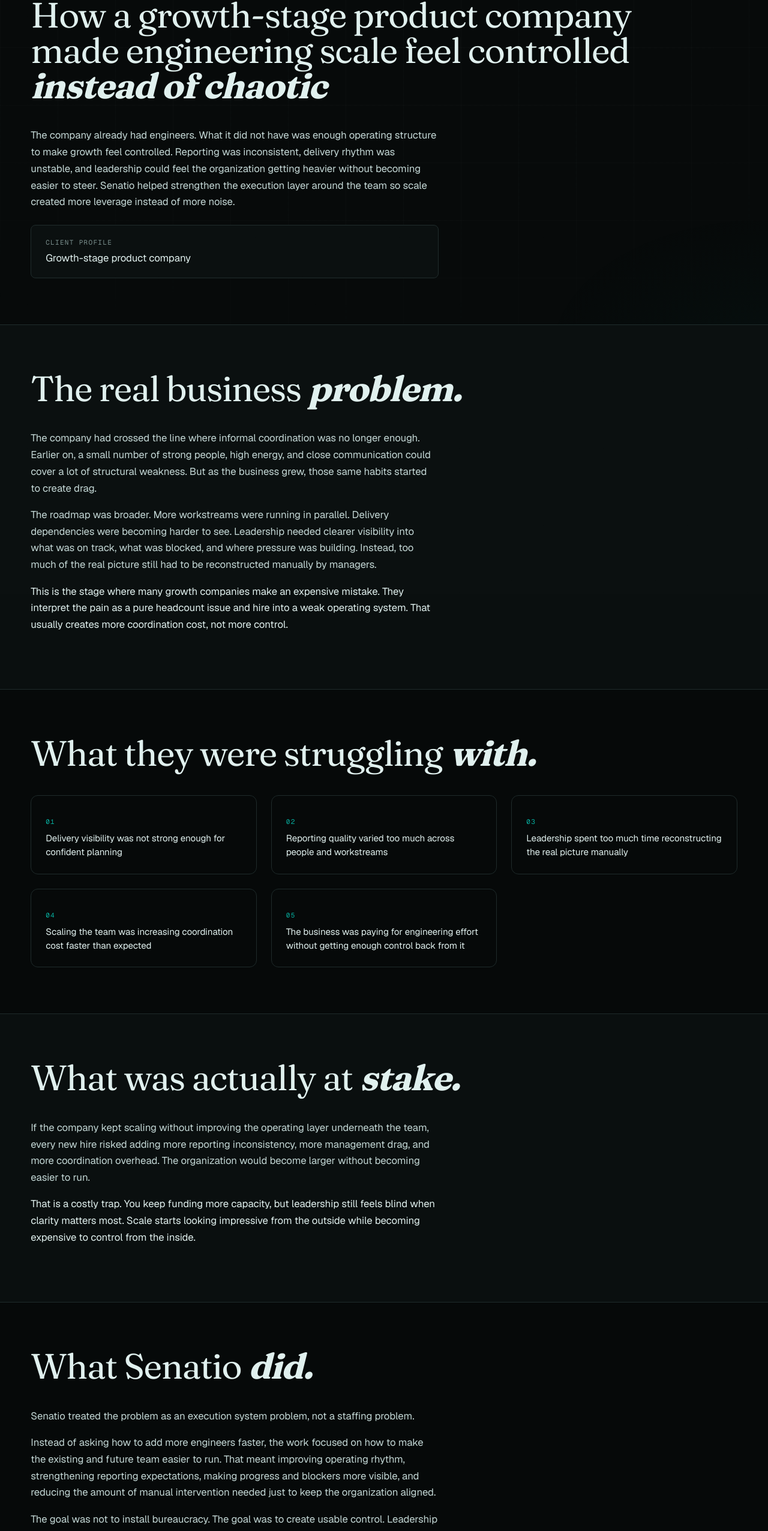
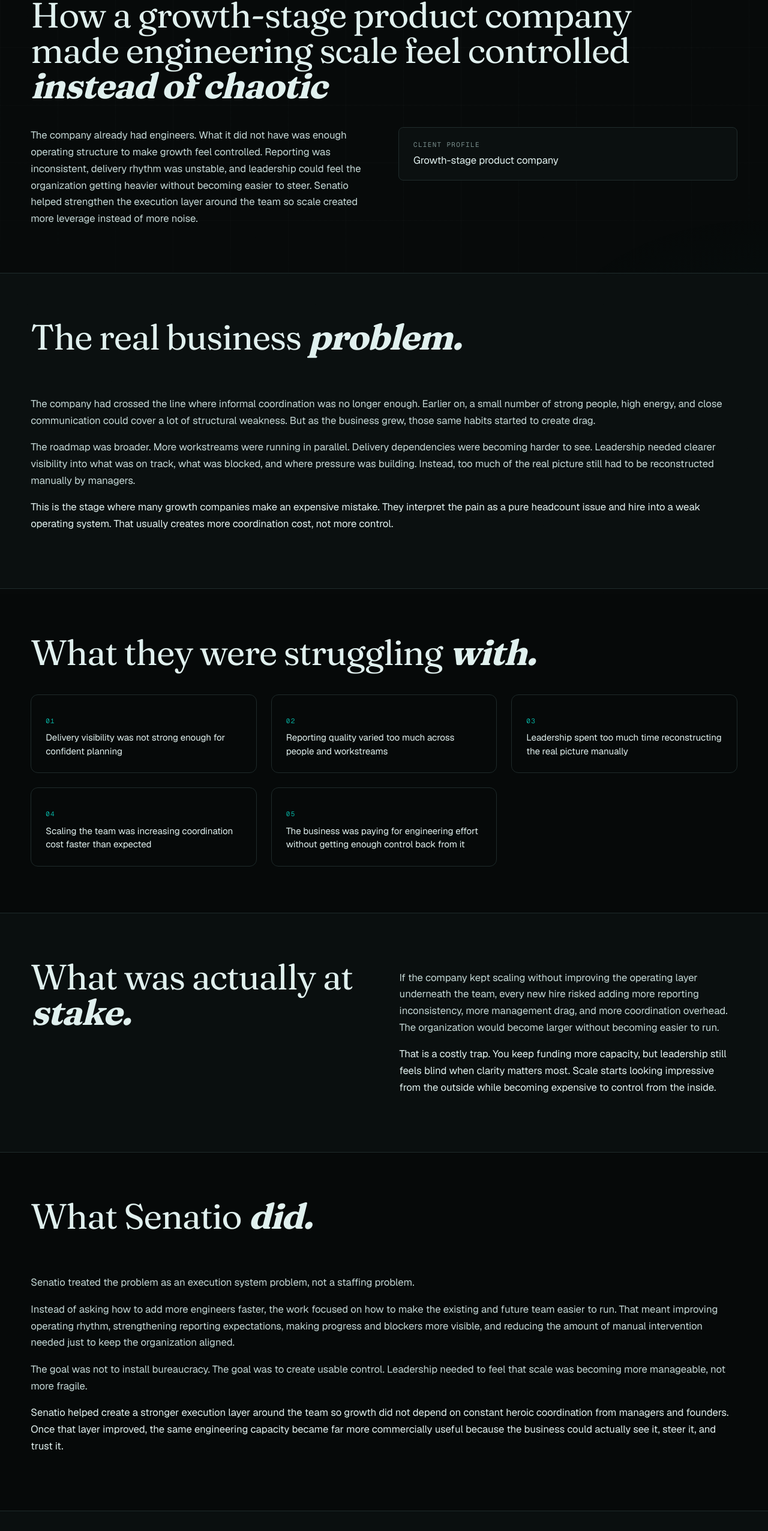
Before and after one commit to gugan-zemuria/Senatio-landing-page, a Next.js app: page /case-studies/growth-stage-engineering-scale in a window 1280 px wide. Shown: the part 209-2762 px from the top of the page at 60% size. Built offline with nearby package versions, Linux system fonts and the light colour scheme.

Commit message:
fix the UI issue in the case-studies page's

```diff
--- a/src/app/case-studies/b2b-saas-engineering-capacity/page.tsx
+++ b/src/app/case-studies/b2b-saas-engineering-capacity/page.tsx
@@ -86,7 +86,6 @@
             <div
               style={{
                 display: "grid",
-                gridTemplateColumns: "repeat(auto-fit, minmax(320px, 1fr))",
                 gap: "clamp(24px, 4vw, 64px)",
                 alignItems: "start",
               }}
@@ -172,7 +171,6 @@
             <div
               style={{
                 display: "grid",
-                gridTemplateColumns: "repeat(auto-fit, minmax(320px, 1fr))",
                 gap: "clamp(24px, 4vw, 64px)",
                 alignItems: "start",
               }}
--- a/src/app/case-studies/growth-stage-engineering-scale/page.tsx
+++ b/src/app/case-studies/growth-stage-engineering-scale/page.tsx
@@ -53,11 +53,20 @@
                 </h2>
               </div>
             </div>
-            <div style={{ maxWidth: "680px" }} data-reveal data-delay="1">
-              <p style={{ color: "var(--fg-2)", lineHeight: 1.65, fontSize: "1.05rem" }}>
+            <div
+              style={{
+                display: "grid",
+                gridTemplateColumns: "repeat(auto-fit, minmax(320px, 1fr))",
+                gap: "clamp(24px, 4vw, 48px)",
+                alignItems: "start",
+              }}
+              data-reveal
+              data-delay="1"
+            >
+              <p style={{ color: "var(--fg-2)", lineHeight: 1.65, fontSize: "1.05rem", margin: 0 }}>
                 The company already had engineers. What it did not have was enough operating structure to make growth feel controlled. Reporting was inconsistent, delivery rhythm was unstable, and leadership could feel the organization getting heavier without becoming easier to steer. Senatio helped strengthen the execution layer around the team so scale created more leverage instead of more noise.
               </p>
-              <div style={{ marginTop: "24px", padding: "20px 24px", border: "1px solid var(--line)", background: "var(--bg-2)", borderRadius: "8px" }}>
+              <div style={{ padding: "20px 24px", border: "1px solid var(--line)", background: "var(--bg-2)", borderRadius: "8px", alignSelf: "start" }}>
                 <p className="mono" style={{ margin: "0 0 4px 0" }}>Client profile</p>
                 <p style={{ margin: 0, fontSize: "1.05rem", color: "var(--fg)" }}>Growth-stage product company</p>
               </div>
@@ -67,14 +76,20 @@
 
         <section className="section" style={{ background: "var(--bg-2)" }} aria-labelledby="problem-h">
           <div className="wrap">
-            <div className="section-head">
+            <div
+              style={{
+                display: "grid",
+                gridTemplateColumns: "repeat(auto-fit, minax(320px, 1fr))",
+                gap: "clamp(24px, 4vw, 64px)",
+                alignItems: "start",
+              }}
+            >
               <div data-reveal>
                 <h2 className="section-title" id="problem-h">
                   The real business <em>problem.</em>
                 </h2>
               </div>
-            </div>
-            <div style={{ maxWidth: "680px" }} data-reveal data-delay="1">
+              <div data-reveal data-delay="1">
                 <p style={{ color: "var(--fg-2)", lineHeight: 1.65, fontSize: "1.05rem" }}>
                   The company had crossed the line where informal coordination was no longer enough. Earlier on, a small number of strong people, high energy, and close communication could cover a lot of structural weakness. But as the business grew, those same habits started to create drag.
                 </p>
@@ -84,6 +99,7 @@
                 <p style={{ color: "var(--fg)", lineHeight: 1.65, fontSize: "1.05rem", marginTop: "16px" }}>
                   This is the stage where many growth companies make an expensive mistake. They interpret the pain as a pure headcount issue and hire into a weak operating system. That usually creates more coordination cost, not more control.
                 </p>
+              </div>
             </div>
           </div>
         </section>
@@ -114,14 +130,20 @@
 
         <section className="section" style={{ background: "var(--bg-2)" }} aria-labelledby="stake-h">
           <div className="wrap">
-            <div className="section-head">
+            <div
+              style={{
+                display: "grid",
+                gridTemplateColumns: "repeat(auto-fit, minmax(320px, 1fr))",
+                gap: "clamp(24px, 4vw, 64px)",
+                alignItems: "start",
+              }}
+            >
               <div data-reveal data-delay="1">
                 <h2 className="section-title" id="stake-h">
                   What was actually at <em>stake.</em>
                 </h2>
               </div>
-            </div>
-            <div style={{ maxWidth: "680px" }} data-reveal>
+              <div data-reveal>
                 <p style={{ color: "var(--fg-2)", lineHeight: 1.65, fontSize: "1.05rem" }}>
                   If the company kept scaling without improving the operating layer underneath the team, every new hire risked adding more reporting inconsistency, more management drag, and more coordination overhead. The organization would become larger without becoming easier to run.
                 </p>
@@ -130,18 +152,24 @@
                 </p>
               </div>
             </div>
+          </div>
         </section>
 
         <section className="section" aria-labelledby="senatio-h">
           <div className="wrap">
-            <div className="section-head">
+            <div
+              style={{
+                display: "grid",
+                gap: "clamp(24px, 4vw, 64px)",
+                alignItems: "start",
+              }}
+            >
               <div data-reveal data-delay="1">
                 <h2 className="section-title" id="senatio-h">
                   What Senatio <em>did.</em>
                 </h2>
               </div>
-            </div>
-            <div style={{ maxWidth: "680px" }} data-reveal>
+              <div data-reveal>
                 <p style={{ color: "var(--fg-2)", lineHeight: 1.65, fontSize: "1.05rem" }}>
                   Senatio treated the problem as an execution system problem, not a staffing problem.
                 </p>
@@ -154,6 +182,7 @@
                 <p style={{ color: "var(--fg)", lineHeight: 1.65, fontSize: "1.05rem", marginTop: "16px" }}>
                   Senatio helped create a stronger execution layer around the team so growth did not depend on constant heroic coordination from managers and founders. Once that layer improved, the same engineering capacity became far more commercially useful because the business could actually see it, steer it, and trust it.
                 </p>
+              </div>
             </div>
           </div>
         </section>
@@ -191,7 +220,7 @@
                 </h2>
               </div>
             </div>
-            <div style={{ display: "grid", gridTemplateColumns: "1fr", gap: "32px", maxWidth: "680px" }} data-reveal>
+            <div style={{ display: "grid", gridTemplateColumns: "repeat(auto-fit, minmax(320px, 1fr))", gap: "clamp(24px, 4vw, 48px)" }} data-reveal>
               <p style={{ color: "var(--fg-2)", lineHeight: 1.65, fontSize: "1.05rem", margin: 0 }}>
                 The improvement came from recognizing that growth-stage engineering problems are rarely only about headcount. They are about whether the company has a strong enough operating system to turn headcount into output without drowning leadership in coordination cost. Senatio improved that operating system.
               </p>
```
Also changed, not shown: src/app/case-studies/manufacturing-digital-workflows/page.tsx (+41 -13 lines). Lines whose indentation alone changed are shown as unchanged.
